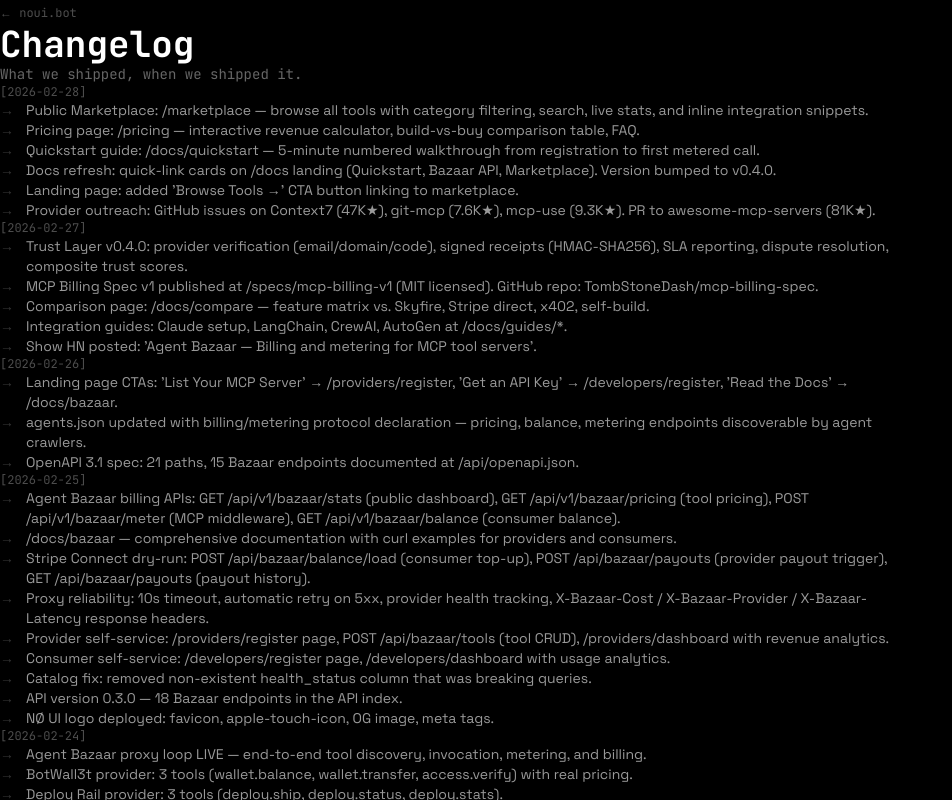
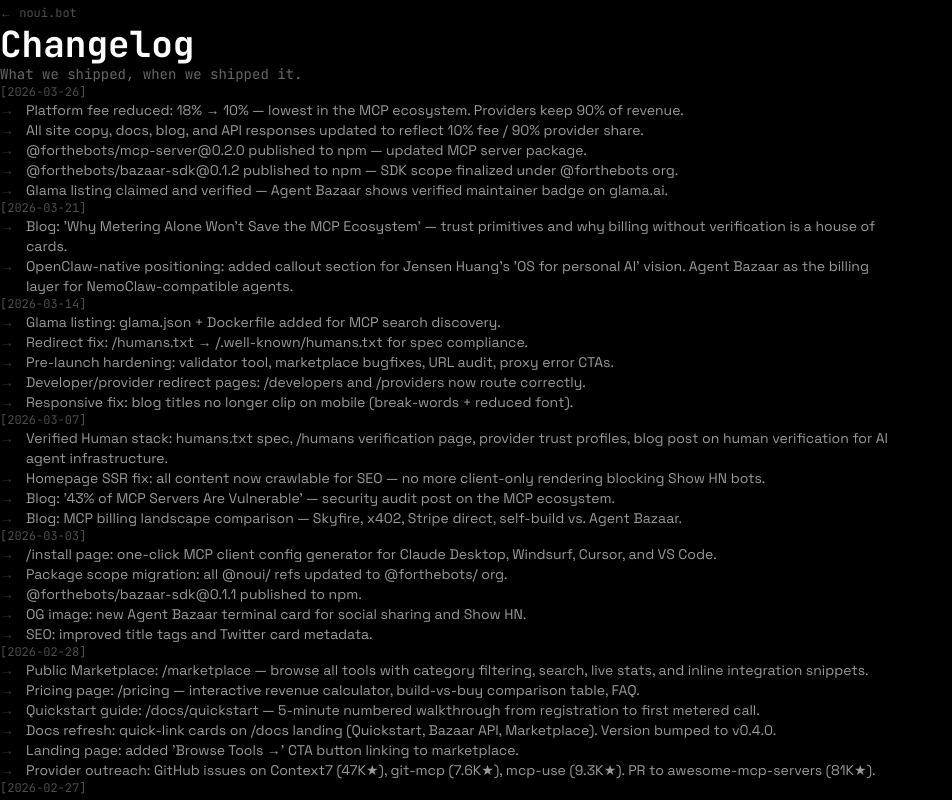
Before and after one commit to TombStoneDash/noui-bot, a Next.js app: page /changelog in a window 1280 px wide. Shown: the top 800 px of the page, without its empty margins (0-952 px from the left). Built offline with nearby package versions, Linux system fonts and the light colour scheme.

Commit message:
changelog: add March updates (10% fee, npm publish, Glama, install page, trust layer, blog posts)

```diff
--- a/packages/bazaar-sdk/package.json
+++ b/packages/bazaar-sdk/package.json
@@ -1,6 +1,6 @@
 {
   "name": "@forthebots/bazaar-sdk",
-  "version": "0.1.1",
+  "version": "0.1.2",
   "description": "TypeScript SDK for the noui.bot Agent Bazaar — billing, metering, and tool proxy for MCP servers",
   "main": "dist/index.js",
   "module": "dist/index.mjs",
--- /dev/null
+++ b/src/app/api/health/route.ts
@@ -0,0 +1,9 @@
+import { NextResponse } from "next/server";
+
+export async function GET() {
+  return NextResponse.json({
+    healthy: true,
+    timestamp: new Date().toISOString(),
+    version: "0.5.0",
+  });
+}
--- a/src/app/changelog/page.tsx
+++ b/src/app/changelog/page.tsx
@@ -6,6 +6,52 @@
 };
 
 const entries = [
+  {
+    date: "2026-03-26",
+    items: [
+      "Platform fee reduced: 18% → 10% — lowest in the MCP ecosystem. Providers keep 90% of revenue.",
+      "All site copy, docs, blog, and API responses updated to reflect 10% fee / 90% provider share.",
+      "@forthebots/mcp-server@0.2.0 published to npm — updated MCP server package.",
+      "@forthebots/bazaar-sdk@0.1.2 published to npm — SDK scope finalized under @forthebots org.",
+      "Glama listing claimed and verified — Agent Bazaar shows verified maintainer badge on glama.ai.",
+    ],
+  },
+  {
+    date: "2026-03-21",
+    items: [
+      "Blog: 'Why Metering Alone Won't Save the MCP Ecosystem' — trust primitives and why billing without verification is a house of cards.",
+      "OpenClaw-native positioning: added callout section for Jensen Huang's 'OS for personal AI' vision. Agent Bazaar as the billing layer for NemoClaw-compatible agents.",
+    ],
+  },
+  {
+    date: "2026-03-14",
+    items: [
+      "Glama listing: glama.json + Dockerfile added for MCP search discovery.",
+      "Redirect fix: /humans.txt → /.well-known/humans.txt for spec compliance.",
+      "Pre-launch hardening: validator tool, marketplace bugfixes, URL audit, proxy error CTAs.",
+      "Developer/provider redirect pages: /developers and /providers now route correctly.",
+      "Responsive fix: blog titles no longer clip on mobile (break-words + reduced font).",
+    ],
+  },
+  {
+    date: "2026-03-07",
+    items: [
+      "Verified Human stack: humans.txt spec, /humans verification page, provider trust profiles, blog post on human verification for AI agent infrastructure.",
+      "Homepage SSR fix: all content now crawlable for SEO — no more client-only rendering blocking Show HN bots.",
+      "Blog: '43% of MCP Servers Are Vulnerable' — security audit post on the MCP ecosystem.",
+      "Blog: MCP billing landscape comparison — Skyfire, x402, Stripe direct, self-build vs. Agent Bazaar.",
+    ],
+  },
+  {
+    date: "2026-03-03",
+    items: [
+      "/install page: one-click MCP client config generator for Claude Desktop, Windsurf, Cursor, and VS Code.",
+      "Package scope migration: all @noui/ refs updated to @forthebots/ org.",
+      "@forthebots/bazaar-sdk@0.1.1 published to npm.",
+      "OG image: new Agent Bazaar terminal card for social sharing and Show HN.",
+      "SEO: improved title tags and Twitter card metadata.",
+    ],
+  },
   {
     date: "2026-02-28",
     items: [
```
Also changed, not shown: packages/bazaar-sdk/CHANGELOG.md (added).
